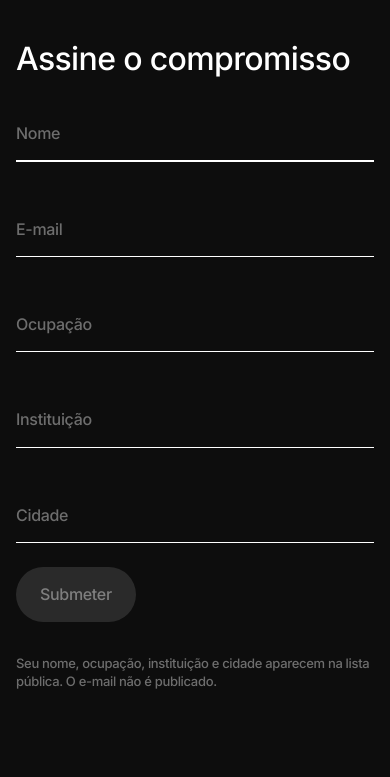
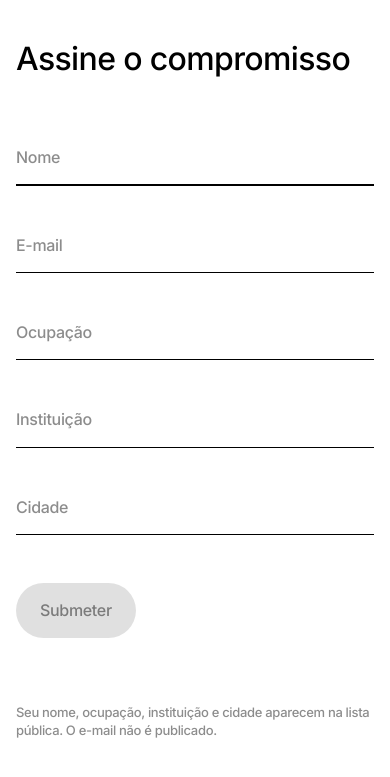
Before and after one commit to bttncrt/novas-regras, a website: page index.html in a window 390 px wide. Both pictures are taken after a click on the button "Assine o compromisso". Shown: the part 1938-2715 px from the top of the page. Drawn offline with Linux system fonts and the light colour scheme; no server answers; a web font is replaced by a local one.

Commit message:
Gaveta em tema claro, sem borda e com espaçamento uniforme
Co-Authored-By: Claude Opus 5.5 <noreply@anthropic.com>
Claude-Session: https://claude.ai/code/session_01RKyFV3oT423PjASVvcPWyf

```diff
--- a/index.html
+++ b/index.html
@@ -20,7 +20,7 @@
 <link rel="stylesheet" href="https://fonts.googleapis.com/css2?family=Inter:wght@500&family=Special+Gothic+Condensed+One&display=swap">
 <style>
   /* Layout: desktop com grid de 12 colunas (gutter e margem de 24px): logo, tabela e rodapé nas 12, textos nas colunas 7–12, gaveta em 8 colunas.
-     Mobile com grid de 4 colunas (gutter e margem de 16px): conteúdo nas 4, gaveta em 3. Tema escuro fixo. */
+     Mobile com grid de 4 colunas (gutter e margem de 16px): conteúdo nas 4, gaveta em tela cheia. Página em tema escuro; gaveta em tema claro. */
   :root {
     --bg: #000000;
     --fg: #ffffff;
@@ -78,10 +78,11 @@
     justify-content: center;
     opacity: 0;
     will-change: transform;
-    transition: width 0.25s var(--ease), height 0.25s var(--ease), margin 0.25s var(--ease), opacity 0.2s ease;
+    transition: width 0.25s var(--ease), height 0.25s var(--ease), margin 0.25s var(--ease), background-color 0.2s ease, color 0.2s ease, opacity 0.2s ease;
   }
   .cursor svg { position: absolute; width: 24px; height: 24px; opacity: 0; transform: scale(0.4); transition: opacity 0.2s ease, transform 0.25s var(--ease); }
   .cursor.on { opacity: 1; }
+  .cursor.on-light { background: #000000; color: #ffffff; }
   .cursor.link { width: 64px; height: 64px; margin: -32px 0 0 -32px; }
   .cursor.link:not(.close-mode) .i-arrow,
   .cursor.link.close-mode .i-x { opacity: 1; transform: none; }
@@ -172,8 +173,17 @@
     bottom: 0;
     width: min(calc(var(--drawer-cols) * var(--colw) + (var(--drawer-cols) - 1) * var(--g) + var(--m)), 100%);
     box-sizing: border-box;
+    /* Gaveta em tema claro */
+    --fg: #000000;
+    --bg: #ffffff;
+    --surface: #ffffff;
+    --muted: rgba(0, 0, 0, 0.45);
+    --disabled-bg: rgba(0, 0, 0, 0.12);
+    --disabled-fg: rgba(0, 0, 0, 0.45);
+    --dgap: 80px;
+    color-scheme: light;
     background: var(--surface);
-    border-left: 1px solid var(--rule);
+    color: var(--fg);
     z-index: 21;
     overflow-y: auto;
     transform: translateX(100%);
@@ -191,15 +201,19 @@
   body.open .drawer { transform: none; }
   body.open { overflow: hidden; }
 
-  .drawer-body { display: flex; flex-direction: column; gap: 80px; width: min(540px, 100%); min-width: 0; }
+  .drawer-body { display: flex; flex-direction: column; gap: var(--dgap); width: min(540px, 100%); min-width: 0; }
+  .drawer-body { min-height: 100%; }
+  .drawer-body .privacy { margin-top: auto; }
+  .done:not([hidden]) ~ .privacy { display: none; }
   .drawer h2 { margin: 0; font-weight: 500; font-size: 32px; line-height: 1.4; letter-spacing: -0.02em; }
   .close {
     appearance: none; background: none; border: 0; padding: 0;
     font: inherit; letter-spacing: inherit; color: var(--fg); cursor: pointer;
     flex: 0 0 auto;
+    align-self: flex-start;
   }
 
-  form { display: flex; flex-direction: column; gap: 80px; margin: 0; }
+  form { display: flex; flex-direction: column; gap: var(--dgap); margin: 0; }
   .fields { display: flex; flex-direction: column; gap: 40px; }
   .field input {
     width: 100%;
@@ -224,7 +238,7 @@
   }
   .field .err { font-size: 13px; padding-top: 6px; display: block; }
 
-  .actions { display: flex; flex-direction: column; gap: 24px; align-items: flex-start; }
+  .actions { display: flex; flex-direction: column; gap: 16px; align-items: flex-start; }
   .submit {
     appearance: none;
     border: 0;
@@ -237,7 +251,8 @@
     cursor: pointer;
     transition: background 0.2s ease, color 0.2s ease;
   }
-  .submit:disabled { background: rgba(255, 255, 255, 0.12); color: rgba(255, 255, 255, 0.4); cursor: default; }
+  .submit:disabled { background: var(--disabled-bg, rgba(255, 255, 255, 0.12)); color: var(--disabled-fg, rgba(255, 255, 255, 0.4)); cursor: default; }
+  .status:empty { display: none; }
   .status { max-width: 540px; }
   .privacy { color: var(--muted); font-size: 13px; max-width: 540px; }
 
@@ -269,7 +284,7 @@
 
     .drawer {
       width: 100%;
-      border-left: 0;
+      --dgap: 48px;
       padding-top: calc(40px + env(safe-area-inset-top, 0px));
       padding-bottom: calc(40px + env(safe-area-inset-bottom, 0px));
       padding-left: max(16px, env(safe-area-inset-left, 0px));
@@ -279,10 +294,8 @@
       align-items: stretch;
       gap: 40px;
     }
-    .close { align-self: flex-start; }
-    .drawer-body { gap: 24px; width: 100%; }
-    form { gap: 24px; }
-    .actions { gap: 16px; }
+    .drawer-body { width: 100%; flex: 1 0 auto; min-height: 0; }
+    .fields { gap: 32px; }
     .done p { font-size: 20px; }
   }
   @media (prefers-reduced-motion: reduce) {
@@ -359,13 +372,14 @@
       <div class="actions">
         <button class="submit" id="submit" type="submit" disabled>Submeter</button>
         <p class="status" id="status" role="status"></p>
-        <p class="privacy">Seu nome, ocupação, instituição e cidade aparecem na lista pública. O e-mail não é publicado.</p>
       </div>
     </form>
 
     <div class="done" id="done" hidden>
       <p>Obrigado por participar do nosso compromisso coletivo. Compartilhe com outros estudantes e profissionais para dar mais visibilidade ao movimento.</p>
     </div>
+
+    <p class="privacy">Seu nome, ocupação, instituição e cidade aparecem na lista pública. O e-mail não é publicado.</p>
   </div>
   <button class="close" id="close" type="button" data-cursor="close">Fechar</button>
 </aside>
@@ -452,6 +466,7 @@
       var t = e.target && e.target.closest ? e.target.closest(linkSel) : null;
       cur.classList.toggle("link", !!t);
       cur.classList.toggle("close-mode", !!(t && t.getAttribute("data-cursor") === "close"));
+      cur.classList.toggle("on-light", !!(e.target && e.target.closest && e.target.closest(".drawer")));
     }
     function enable(on) {
       document.documentElement.classList.toggle("custom-cursor", on);
```
